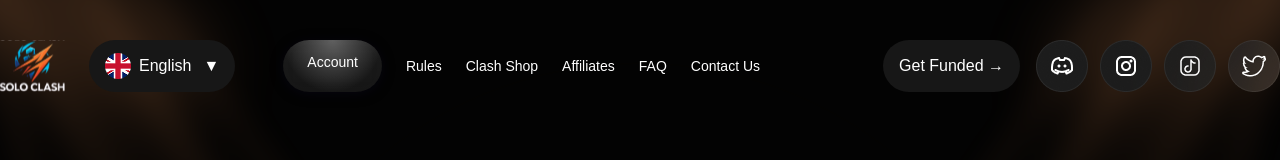
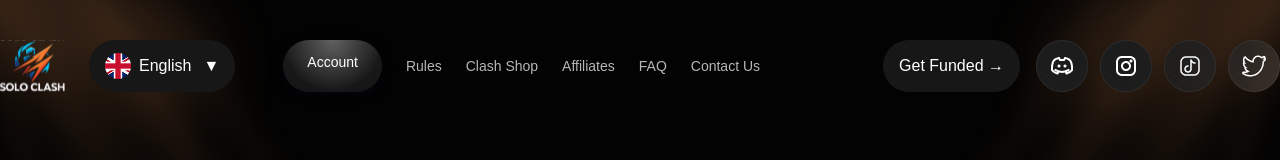
Before and after one commit to skomarfaruque/solo_clash-vercel, a Next.js app: page / in a window 1280 px wide. Shown: the top 160 px of the page. Built offline with nearby package versions, Linux system fonts and the light colour scheme.

Commit message:
style: update Navbar component with dynamic link styling based on active route

```diff
--- a/src/components/Navbar.tsx
+++ b/src/components/Navbar.tsx
@@ -1,12 +1,14 @@
 "use client";
 
 import { useState } from "react";
+import { usePathname } from "next/navigation";
 
 import Image from "next/image";
 import Link from "next/link";
 
 export default function Navbar() {
   const [langOpen, setLangOpen] = useState(false);
+  const pathname = usePathname();
 
   return (
     <nav className="flex items-center justify-between bg-transparent text-white absolute left-1/2 transform -translate-x-1/2 max-w-screen-xl w-full h-[52px]">
@@ -49,28 +51,63 @@ export default function Navbar() {
         <div className="hidden md:flex items-center gap-6 text-sm ml-6">
           <div className="flex items-center gap-6">
             <Link
-              href="/account"
-              className="rounded-[58px] px-6 py-3 h-[52px] font-medium text-center
-          bg-[radial-gradient(50%_100%_at_50%_0%,rgba(255,255,255,0.3)_0%,rgba(255,255,255,0)_100%),linear-gradient(180deg,rgba(255,255,255,0.1)_0%,rgba(255,255,255,0.08)_100%)]
-          shadow-[0px_2px_12px_rgba(7,5,24,0.5)]
-          backdrop-blur-[11.2993px]
-          transition hover:opacity-90"
+              href="/"
+              className={`${
+                pathname === "/"
+                  ? "rounded-[58px] px-6 py-3 h-[52px] font-medium text-center bg-[radial-gradient(50%_100%_at_50%_0%,rgba(255,255,255,0.3)_0%,rgba(255,255,255,0)_100%),linear-gradient(180deg,rgba(255,255,255,0.1)_0%,rgba(255,255,255,0.08)_100%)] shadow-[0px_2px_12px_rgba(7,5,24,0.5)] backdrop-blur-[11.2993px] transition hover:opacity-90"
+                  : "text-[#B7B7B7] hover:text-white transition"
+              }`}
             >
               Account
             </Link>
-            <Link href="/rules" className="hover:text-white transition">
+            <Link
+              href="/rules"
+              className={`${
+                pathname === "/rules"
+                  ? "rounded-[58px] px-6 py-3 h-[52px] font-medium text-center bg-[radial-gradient(50%_100%_at_50%_0%,rgba(255,255,255,0.3)_0%,rgba(255,255,255,0)_100%),linear-gradient(180deg,rgba(255,255,255,0.1)_0%,rgba(255,255,255,0.08)_100%)] shadow-[0px_2px_12px_rgba(7,5,24,0.5)] backdrop-blur-[11.2993px] transition hover:opacity-90"
+                  : "text-[#B7B7B7] hover:text-white transition"
+              }`}
+            >
               Rules
             </Link>
-            <Link href="/clash-shop" className="hover:text-white transition">
+            <Link
+              href="/clash-shop"
+              className={`${
+                pathname === "/clash-shop"
+                  ? "rounded-[58px] px-6 py-3 h-[52px] font-medium text-center bg-[radial-gradient(50%_100%_at_50%_0%,rgba(255,255,255,0.3)_0%,rgba(255,255,255,0)_100%),linear-gradient(180deg,rgba(255,255,255,0.1)_0%,rgba(255,255,255,0.08)_100%)] shadow-[0px_2px_12px_rgba(7,5,24,0.5)] backdrop-blur-[11.2993px] transition hover:opacity-90"
+                  : "text-[#B7B7B7] hover:text-white transition"
+              }`}
+            >
               Clash Shop
             </Link>
-            <Link href="/affiliates" className="hover:text-white transition">
+            <Link
+              href="/affiliates"
+              className={`${
+                pathname === "/affiliates"
+                  ? "rounded-[58px] px-6 py-3 h-[52px] font-medium text-center bg-[radial-gradient(50%_100%_at_50%_0%,rgba(255,255,255,0.3)_0%,rgba(255,255,255,0)_100%),linear-gradient(180deg,rgba(255,255,255,0.1)_0%,rgba(255,255,255,0.08)_100%)] shadow-[0px_2px_12px_rgba(7,5,24,0.5)] backdrop-blur-[11.2993px] transition hover:opacity-90"
+                  : "text-[#B7B7B7] hover:text-white transition"
+              }`}
+            >
               Affiliates
             </Link>
-            <Link href="/faq" className="hover:text-white transition">
+            <Link
+              href="/faq"
+              className={`${
+                pathname === "/faq"
+                  ? "rounded-[58px] px-6 py-3 h-[52px] font-medium text-center bg-[radial-gradient(50%_100%_at_50%_0%,rgba(255,255,255,0.3)_0%,rgba(255,255,255,0)_100%),linear-gradient(180deg,rgba(255,255,255,0.1)_0%,rgba(255,255,255,0.08)_100%)] shadow-[0px_2px_12px_rgba(7,5,24,0.5)] backdrop-blur-[11.2993px] transition hover:opacity-90"
+                  : "text-[#B7B7B7] hover:text-white transition"
+              }`}
+            >
               FAQ
             </Link>
-            <Link href="/contact" className="hover:text-white transition">
+            <Link
+              href="/contact"
+              className={`${
+                pathname === "/contact"
+                  ? "rounded-[58px] px-6 py-3 h-[52px] font-medium text-center bg-[radial-gradient(50%_100%_at_50%_0%,rgba(255,255,255,0.3)_0%,rgba(255,255,255,0)_100%),linear-gradient(180deg,rgba(255,255,255,0.1)_0%,rgba(255,255,255,0.08)_100%)] shadow-[0px_2px_12px_rgba(7,5,24,0.5)] backdrop-blur-[11.2993px] transition hover:opacity-90"
+                  : "text-[#B7B7B7] hover:text-white transition"
+              }`}
+            >
               Contact Us
             </Link>
           </div>
```
